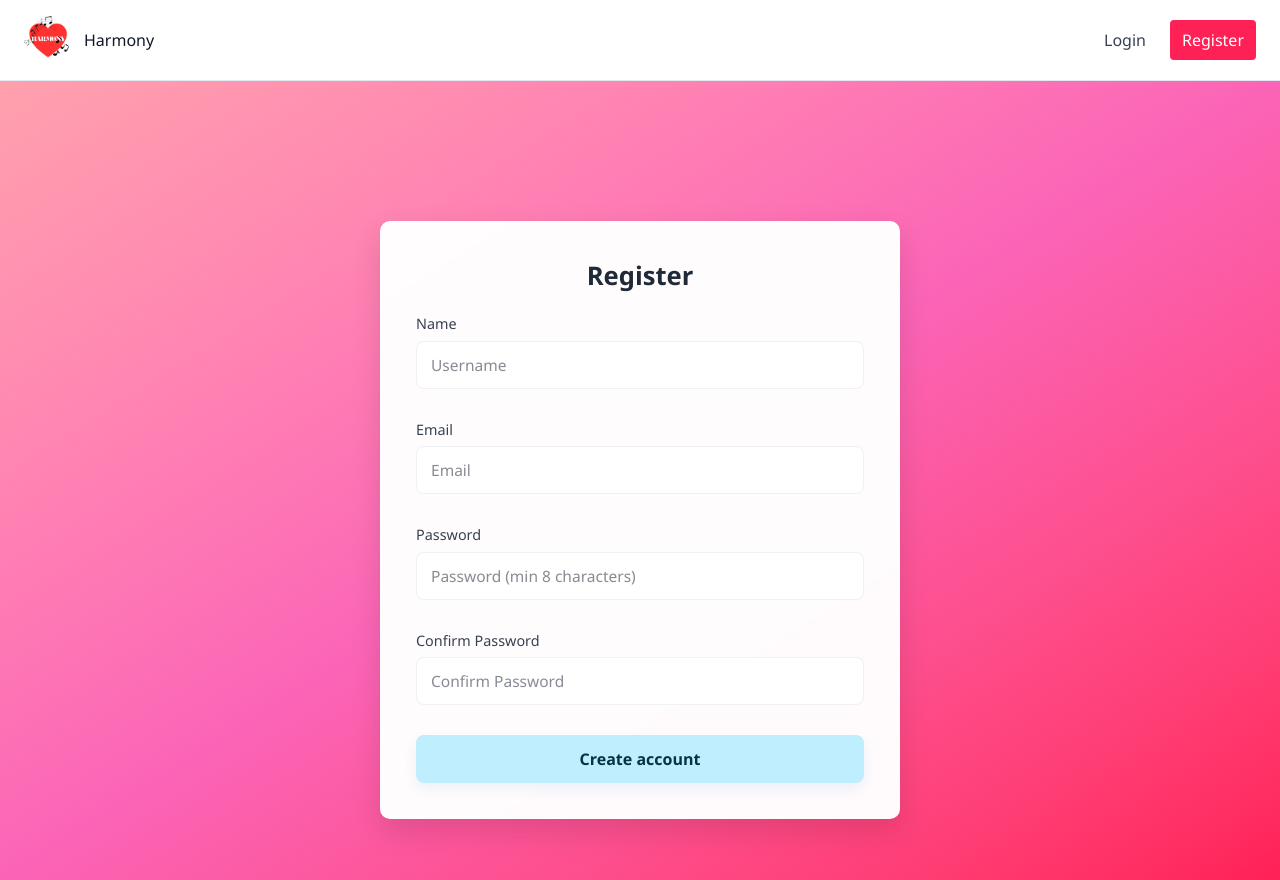
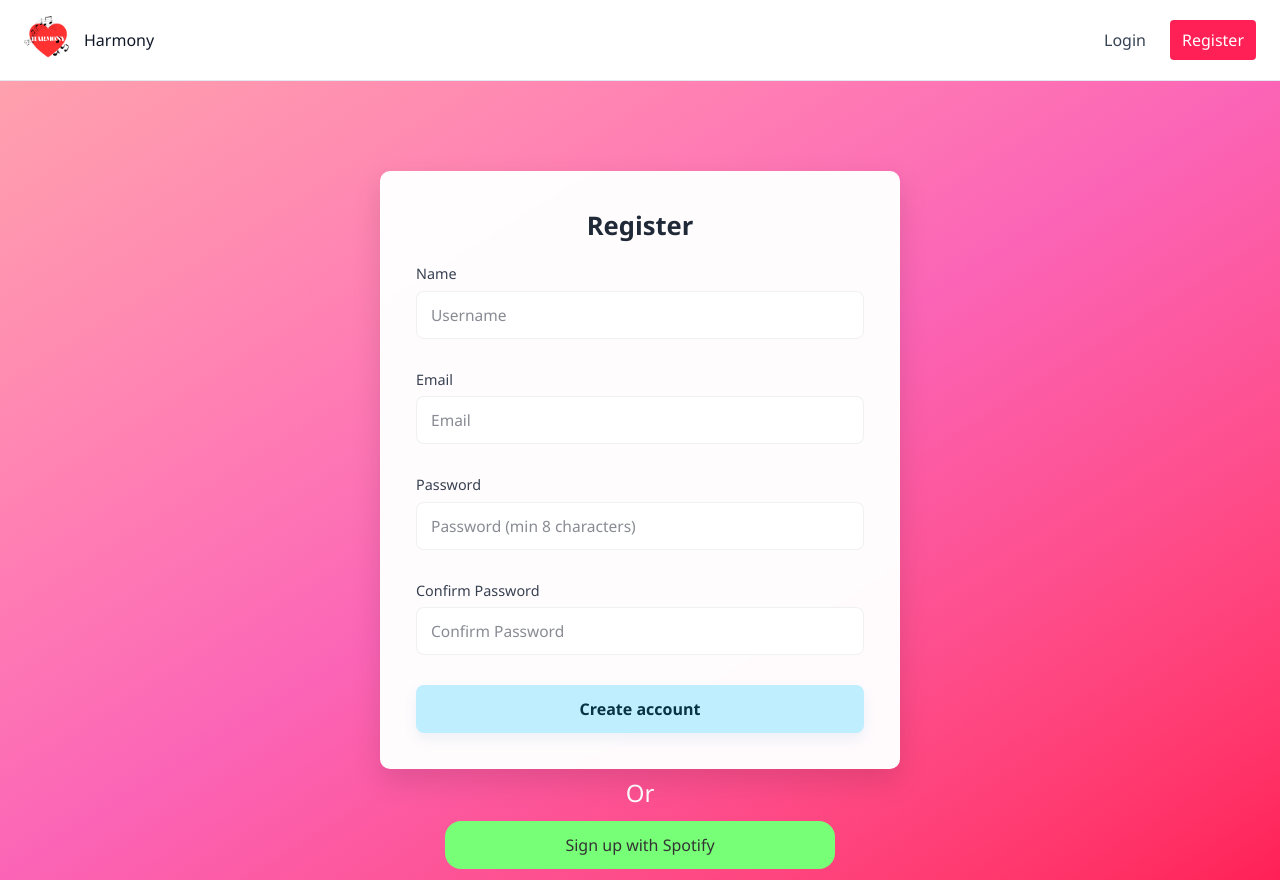
Before and after one commit to MasonAsemi/Harmony-Website, a React (Vite) app in the folder frontend/: page /register in a window 1280 px wide. Built offline with nearby package versions, Linux system fonts and the light colour scheme; no server answers; the HTML template or start-up script is replaced by a standard one.

Commit message:
Added Spotify sign-up button

```diff
--- a/frontend/src/pages/register.jsx
+++ b/frontend/src/pages/register.jsx
@@ -57,8 +57,12 @@ function Register() {
         }
     };
 
+    const handleSpotify = () => {
+        console.log("Spotify sign in")
+    }
+
     return (
-        <section className="relative h-screen pt-20 overflow-hidden bg-gradient-to-br from-rose-300 via-pink-400 to-rose-500 flex items-center justify-center">
+        <section className="relative h-screen pt-20 overflow-hidden flex-col gap-y-2 bg-gradient-to-br from-rose-300 via-pink-400 to-rose-500 flex items-center justify-center">
             <div className="auth-panel mx-4">
                 <h2 className="auth-title">Register</h2>
 
@@ -130,6 +134,10 @@ function Register() {
                     )}
                 </form>
             </div>
+            <div className="w-full flex flex-col gap-y-3 items-center center max-w-[520px]">
+                <div className="text-white text-2xl text-center">Or</div>
+                <button onClick={handleSpotify} className="rounded-2xl w-[75%] bg-[#7f7] p-3">Sign up with Spotify</button>
+            </div>
         </section>
     );
 }
```
